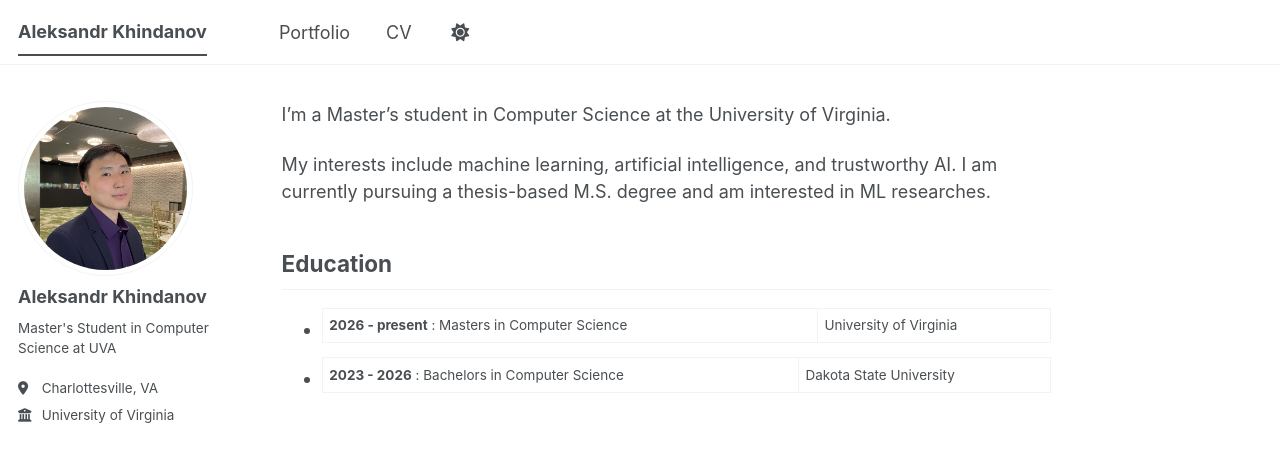
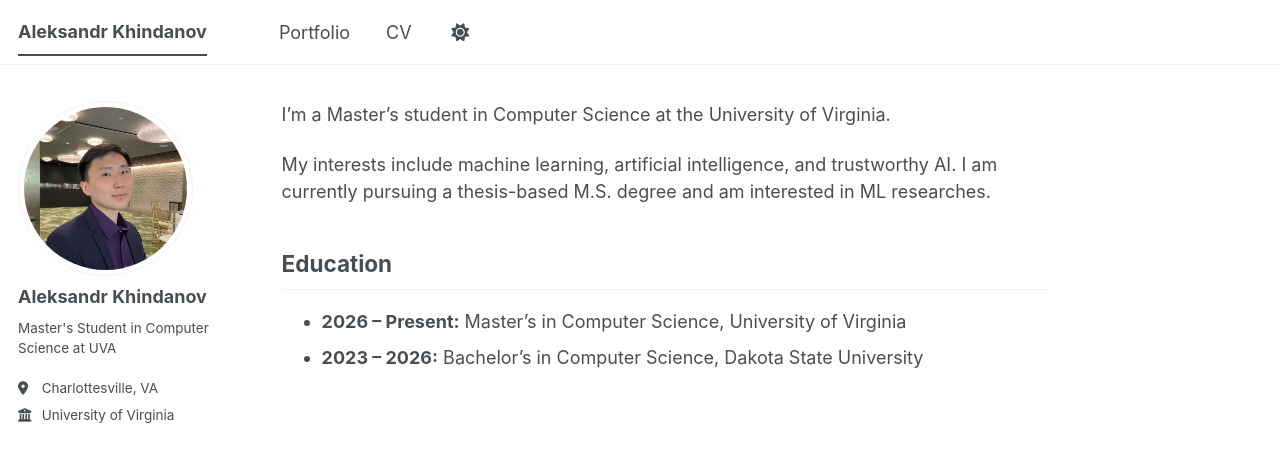
Before and after one commit to thisisaleksandr/thisisaleksandr.github.io, a Jekyll site: the page built from _pages/about.md, in a window 1280 px wide. Shown: the top 462 px of the page. Built offline with Jekyll 4.4.1, drawn with Linux system fonts in a browser that asks for light colours; a style sheet for code colours, icons or effects is not loaded.

Commit message:
Fix formatting of education section in about.md

```diff
--- a/_pages/about.md
+++ b/_pages/about.md
@@ -13,5 +13,5 @@ My interests include machine learning, artificial intelligence, and trustworthy
 
 ## Education
 
-* **2026 - present** : Masters in Computer Science | University of Virginia
-* **2023 - 2026** : Bachelors in Computer Science | Dakota State University
+- **2026 – Present:** Master's in Computer Science, University of Virginia
+- **2023 – 2026:** Bachelor's in Computer Science, Dakota State University
```
